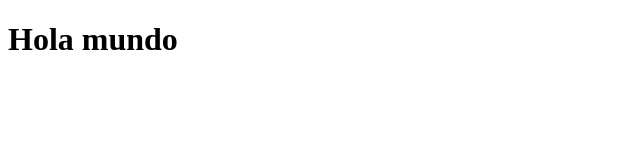
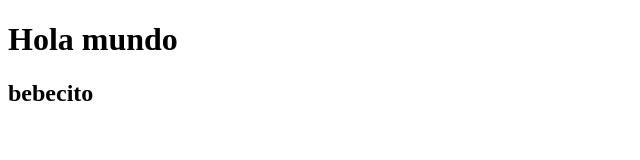
Before and after one commit to IsaacRSanchez/mi_repoIRSC, a plain HTML site: page index.html in a window 1280 px wide. Shown: the whole page, without its empty margins (0-640 px from the left). Drawn offline with Linux system fonts and the light colour scheme.

Commit message:
bebecito

```diff
--- a/index.html
+++ b/index.html
@@ -8,5 +8,6 @@
 </head>
 <body>
     <h1>Hola mundo</h1>
+    <h2>bebecito</h2>
 </body>
 </html>
```
